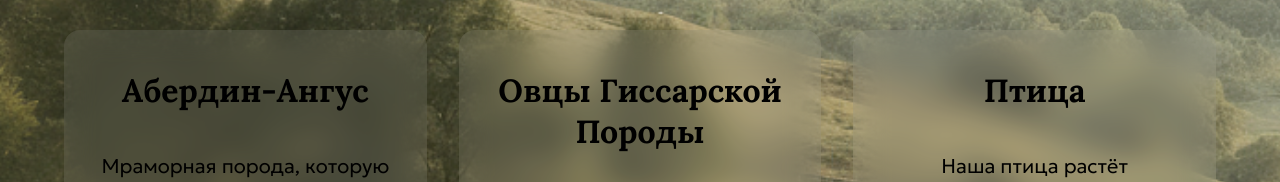
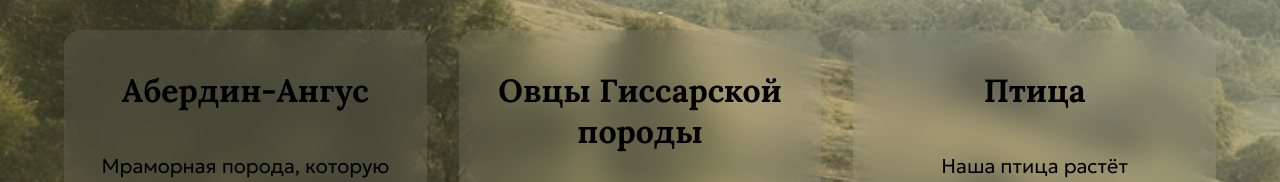
Before and after one commit to Highrates/Farm, a React (Vite) app: page / in a window 1280 px wide. Shown: the part 770-952 px from the top of the page. Built offline with nearby package versions, Linux system fonts and the light colour scheme.

Commit message:
Update App.tsx changes

```diff
--- a/src/App.tsx
+++ b/src/App.tsx
@@ -839,7 +839,7 @@ function App() {
                     margin: 0
                   }}
                 >
-                    Овцы Гиссарской Породы
+                    Овцы Гиссарской породы
                 </h3>
                 <div
                     className="catalog-description"
```
